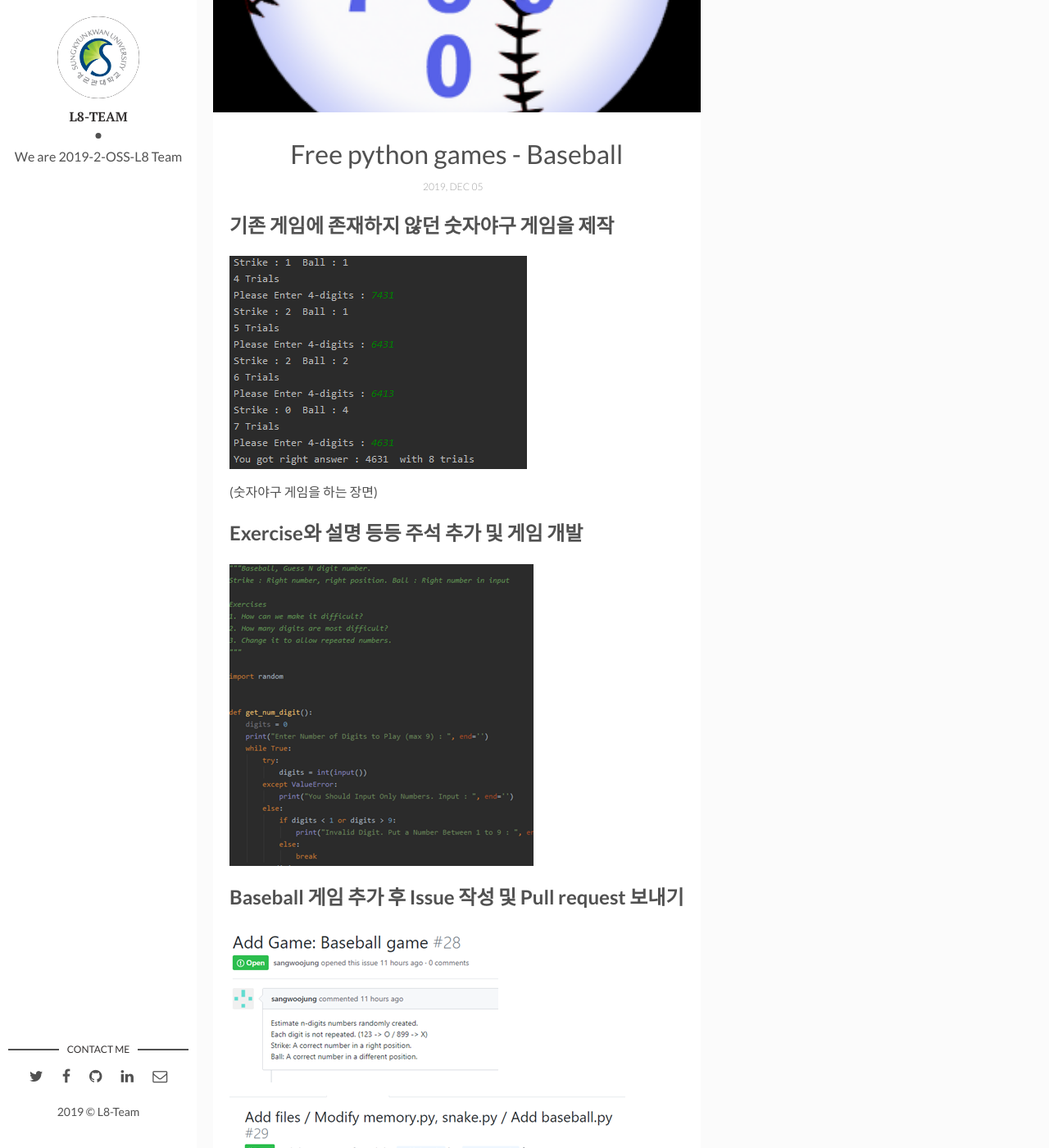
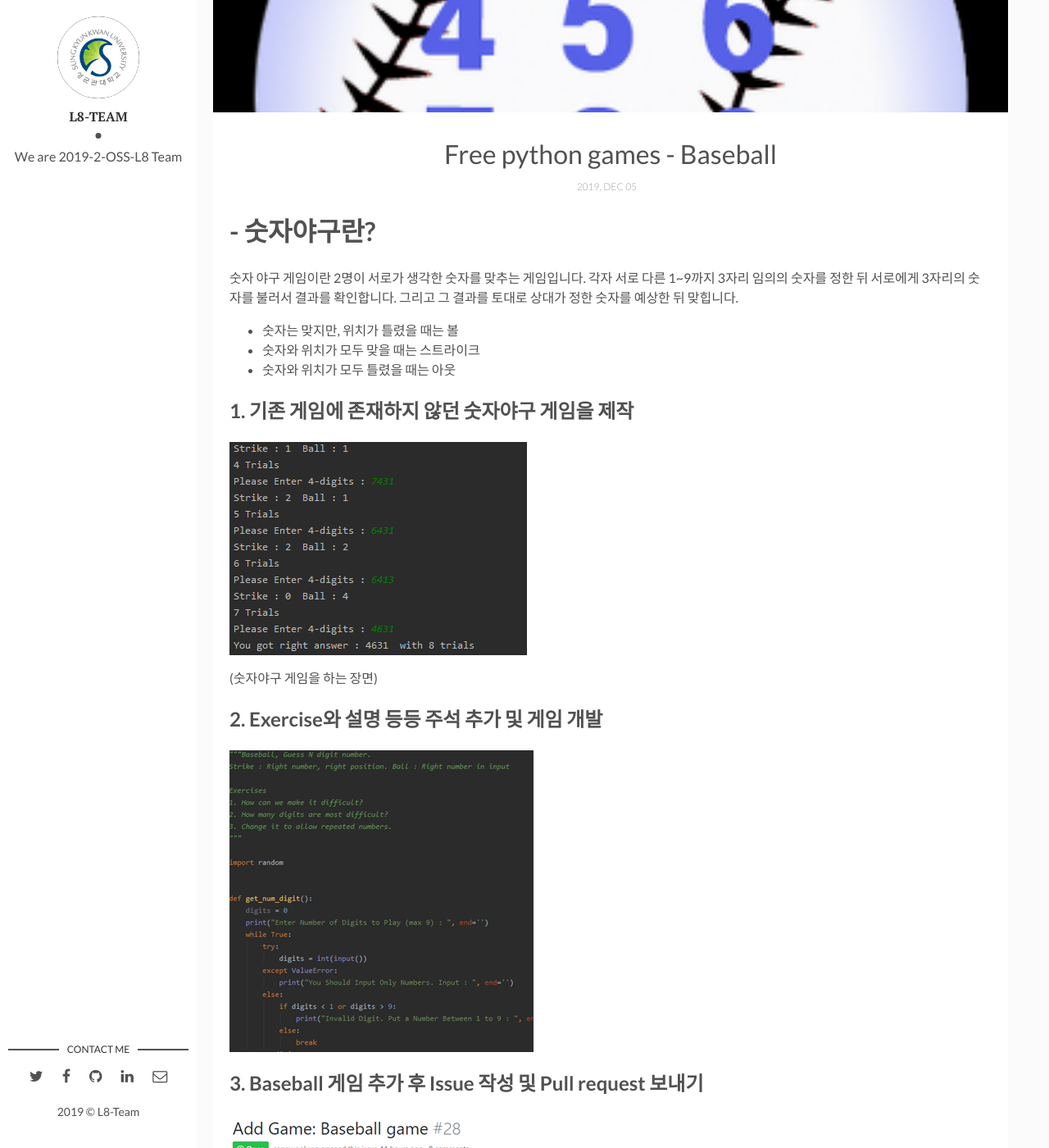
Before and after one commit to 19-2-SKKU-OSS/2019-2-OSS-L8-page, a Jekyll site: the page built from _posts/2017-04-06-how-i-rest-from-work (3번째 사본).markdown, in a window 1280 px wide and 1400 px high, scrolled down 383 px. Shown: the whole window at 82% size. Built offline with Jekyll 4.4.1, drawn with Linux system fonts in a browser that asks for light colours; comment, search, counter and statistics services are not loaded.

Commit message:
Add baseball game

```diff
--- a/_posts/2017-04-06-how-i-rest-from-work (3번째 사본).markdown
+++ b/_posts/2017-04-06-how-i-rest-from-work (3번째 사본).markdown
@@ -7,20 +7,26 @@ img: baseball_logo.png # Add image post (optional)
 fig-caption: # Add figcaption (optional)
 tags: [Free python game, Baseball]
 ---
+# **- 숫자야구란?**
 
+숫자 야구 게임이란 2명이 서로가 생각한 숫자를 맞추는 게임입니다. 각자 서로 다른 1~9까지 3자리 임의의 숫자를 정한 뒤 서로에게 3자리의 숫자를 불러서 결과를 확인합니다. 그리고 그 결과를 토대로 상대가 정한 숫자를 예상한 뒤 맞힙니다.
 
-## 기존 게임에 존재하지 않던 숫자야구 게임을 제작
+- 숫자는 맞지만, 위치가 틀렸을 때는 볼
+- 숫자와 위치가 모두 맞을 때는 스트라이크
+- 숫자와 위치가 모두 틀렸을 때는 아웃
+
+## 1. 기존 게임에 존재하지 않던 숫자야구 게임을 제작
 
 ![baseball]({{site.baseurl}}/assets/img/baseball.png)
 
 (숫자야구 게임을 하는 장면)
 
-## Exercise와 설명 등등 주석 추가 및 게임 개발
+## 2. Exercise와 설명 등등 주석 추가 및 게임 개발
 
 ![baseball_1]({{site.baseurl}}/assets/img/baseball_1.png)
 
 
-## Baseball 게임 추가 후 Issue 작성 및 Pull request 보내기
+## 3. Baseball 게임 추가 후 Issue 작성 및 Pull request 보내기
 
 ![baseball]({{site.baseurl}}/assets/img/baseball_2.png)
 
```
